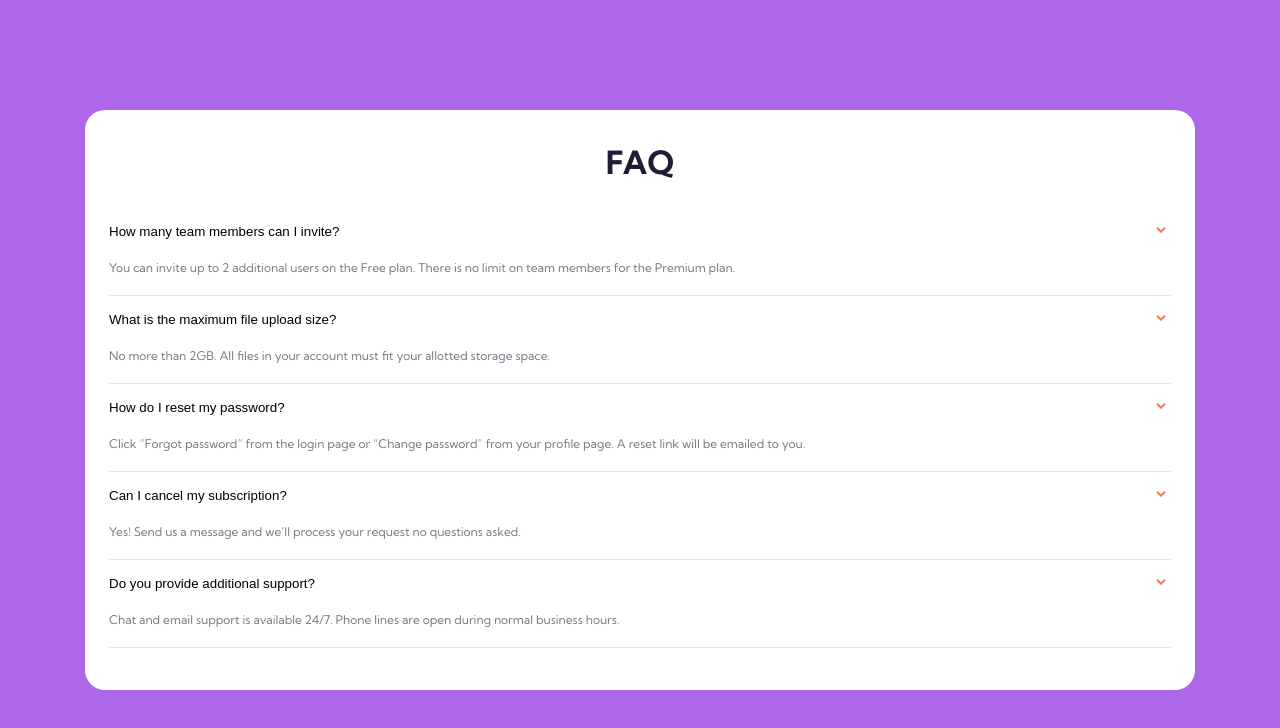
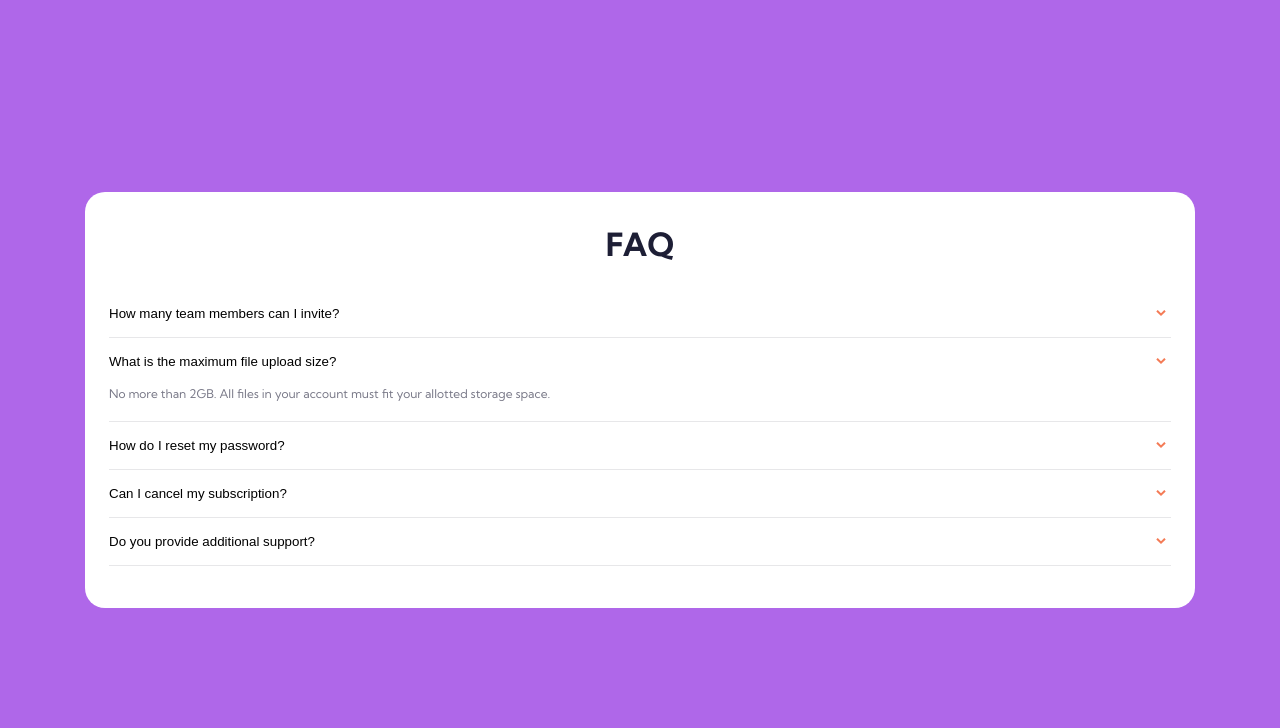
Before and after one commit to IEdiong/fem-faq-accordion-card, a plain HTML site: page index.html in a window 1280 px wide. Drawn offline with Linux system fonts and the light colour scheme.

Commit message:
Fixed the accordion

```diff
--- a/assets/css/style.css
+++ b/assets/css/style.css
@@ -77,6 +77,7 @@ body {
 
 .accordion__title {
     position: relative;
+    /* border: 1px solid black; */
     /* font-weight: 700; */
 }
 
@@ -87,7 +88,7 @@ body {
     width: 100%;
     cursor: pointer;
     padding-top: 1.2em;
-    padding-bottom: 1.5em;
+    padding-bottom: 1.2em;
     text-align: left;
     border: none;
     transition: color 0.4s;
@@ -100,27 +101,30 @@ body {
     background-position: center center;
     display: block;
     position: absolute;
-    top: 45%;
+    top: 50%;
     transform: translateY(-50%);
     right: 2px;
-    height: 16px;
-    width: 16px;
+    height: 16.25px;
+    width: 16.25px;
 }
 
 .accordion__content {
     border-bottom: 1px solid var(--lg-grayish-blue);
+    position: relative;
+    max-height: 0;
+    padding: 0;
+    overflow: hidden;
+    transition: all 0.8s;
 }
 
-.accordion__content > p {
+.accordion__content p {
     color: var(--drk-grayish-blue);
     line-height: 1.5;
     margin-bottom: 1.5em;
 }
 
-.close {
-    margin: 0;
-    padding: 0;
-    /* display: none; */
+.accordion__content.open {
+    max-height: 280px;
 }
 
 @media (min-width: 767px) {
--- a/assets/js/script.js
+++ b/assets/js/script.js
@@ -4,9 +4,8 @@ let accordionBtns = document.getElementsByClassName('accordion__btn');
 
 Array.from(accordionBtns).forEach((accordionBtn) => {
 
-    console.log(accordionBtn);
     accordionBtn.onclick = function() {
-        let content = this.nextElementSibling;
-        console.log(content);
+        console.log(accordionBtn.parentElement.nextElementSibling);
+        this.parentElement.nextElementSibling.classList.toggle('open');
     }
 })
--- a/index.html
+++ b/index.html
@@ -46,7 +46,7 @@
         <dt class="accordion__title">
           <button aria-controls="" aria-expanded="false" class="accordion__btn">How many team members can I invite?</button>
         </dt>
-        <dd class="accordion__content close">
+        <dd class="accordion__content">
           <p>You can invite up to 2 additional users on the Free plan. There is no limit on
             team members for the Premium plan.</p>
         </dd>
@@ -55,7 +55,7 @@
         <dt class="accordion__title">
           <button aria-controls="" aria-expanded="false" class="accordion__btn">What is the maximum file upload size?</button>
         </dt>
-        <dd class="accordion__content close">
+        <dd class="accordion__content open">
           <p>No more than 2GB. All files in your account must fit your allotted storage space.</p>
         </dd>
 
@@ -63,7 +63,7 @@
         <dt class="accordion__title">
           <button aria-controls="" aria-expanded="false" class="accordion__btn">How do I reset my password?</button>
           </dt>
-        <dd class="accordion__content close">
+        <dd class="accordion__content">
           <p>Click “Forgot password” from the login page or “Change password” from your profile page. A reset link will be emailed to you.</p>
         </dd>
 
@@ -71,7 +71,7 @@
         <dt class="accordion__title">
           <button aria-controls="" aria-expanded="false" class="accordion__btn">Can I cancel my subscription?</button>
         </dt>
-        <dd class="accordion__content close">
+        <dd class="accordion__content">
           <p>Yes! Send us a message and we’ll process your request no questions asked.</p>
         </dd>
 
@@ -79,7 +79,7 @@
         <dt class="accordion__title">
           <button aria-controls="" aria-expanded="false" class="accordion__btn">Do you provide additional support?</button>
         </dt>
-        <dd class="accordion__content close">
+        <dd class="accordion__content">
           <p>Chat and email support is available 24/7. Phone lines are open during normal business hours.</p>
         </dd>
       </dl>
```
